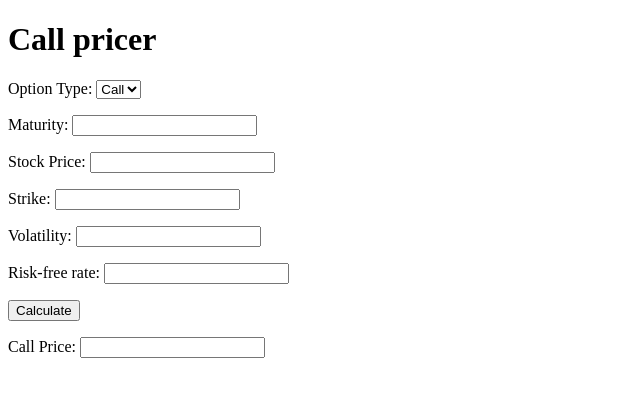
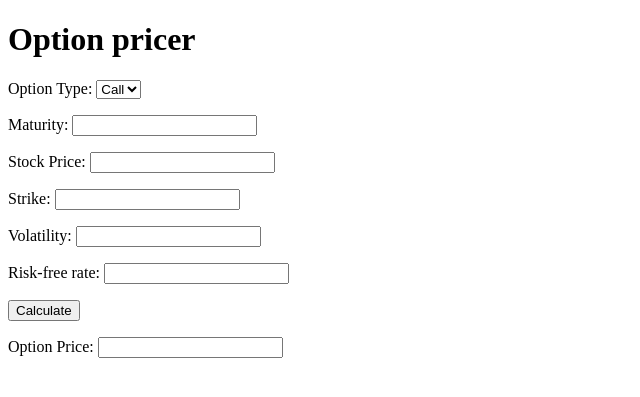
Before and after one commit to asrivastava100/option-pricer, a Flask app: page / in a window 1280 px wide. Shown: the top 397 px of the page, without its empty margins (0-640 px from the left). Run offline with Flask 3, Linux system fonts and the light colour scheme.

```diff
--- a/app.py
+++ b/app.py
@@ -8,8 +8,8 @@ app.debug = True
 def hello_world():
     return render_template('index.html')
 
-@app.route("/api/priceCall")
-def priceCall():
+@app.route("/api/priceBasicOption")
+def price_basic_option():
     option_type   = request.args.get("optionType")
     maturity      = float(request.args.get("maturity"))
     stock_price   = float(request.args.get("stockPrice"))
@@ -17,4 +17,4 @@ def priceCall():
     volatility    = float(request.args.get("volatility"))
     riskfree_rate = float(request.args.get("riskFreeRate"))
     bs = BSPricer(option_type, maturity, stock_price, strike, volatility, riskfree_rate)
-    return str(bs.price_call())
+    return str(bs.price_basic_option())
--- a/pricer/main.py
+++ b/pricer/main.py
@@ -2,6 +2,6 @@ from BSPricer import BSPricer
 
 def main():
     c = BSPricer('call', 3/12, 100, 95, 0.5, 0.01)
-    print(c.price_call())
+    print(c.price_basic_option())
 if __name__=="__main__":
     main()
--- a/static/script.js
+++ b/static/script.js
@@ -1,22 +1,22 @@
-let btnCalcCallPrice = document.getElementById("calcCallPrice")
+let btnCalcOptionPrice = document.getElementById("calcOptionPrice")
 let optionType = document.getElementById("optionType")
 let maturity = document.getElementById("maturity")
 let stockPrice = document.getElementById("stockPrice")
 let strike = document.getElementById("strike")
 let volatility = document.getElementById("volatility")
 let riskFreeRate = document.getElementById("riskFreeRate")
-let callPriceRes = document.getElementById("callPriceRes")
+let priceRes = document.getElementById("priceRes")
 //fetch('api/priceCall?optionType=call&maturity=0.25&stockPrice=100&strike=95&volatility=0.5&riskFreeRate=0.01')
-btnCalcCallPrice.addEventListener("click",()=>{
-    let requestText = 'api/priceCall?optionType=' + optionType.value + "&maturity=" + maturity.value + "&stockPrice=" + stockPrice.value + "&strike=" + strike.value + "&volatility=" + volatility.value + "&riskFreeRate=" + riskFreeRate.value
-    callPriceRes.value = ""
+btnCalcOptionPrice.addEventListener("click",()=>{
+    let requestText = 'api/priceBasicOption?optionType=' + optionType.value + "&maturity=" + maturity.value + "&stockPrice=" + stockPrice.value + "&strike=" + strike.value + "&volatility=" + volatility.value + "&riskFreeRate=" + riskFreeRate.value
+    priceRes.value = ""
     fetch(requestText).then(res =>{
-        if(res.status = 200){
+        if(res.status == 200){
             return res.json()
         } else {
             throw new error();
 
         }
-    }).then(data=> callPriceRes.value = data)
+    }).then(data=> priceRes.value = data)
     .catch(err=>console.log("fetch failed"))
 })
--- a/templates/index.html
+++ b/templates/index.html
@@ -7,7 +7,7 @@
     <script defer src="/static/script.js"></script>
 </head>
 <body>
-    <h1>Call pricer</h1>
+    <h1>Option pricer</h1>
     <p>
     <label for="optionType">Option Type:</label>
     <select id="optionType">
@@ -36,11 +36,11 @@
     <input type="text" id="riskFreeRate" name="riskFreeRate">
     </p>
     <p>
-    <button id="calcCallPrice">Calculate</button>
+    <button id="calcOptionPrice">Calculate</button>
     </p>
     <p>
-    <label for="callPriceRes">Call Price:</label>
-    <input type="text" id="callPriceRes" name="callPriceRes">
+    <label for="priceRes">Option Price:</label>
+    <input type="text" id="priceRes" name="priceRes">
     </p>
 </body>
 
```
Also changed, not shown: pricer/BSPricer.py (+8 -2 lines).
